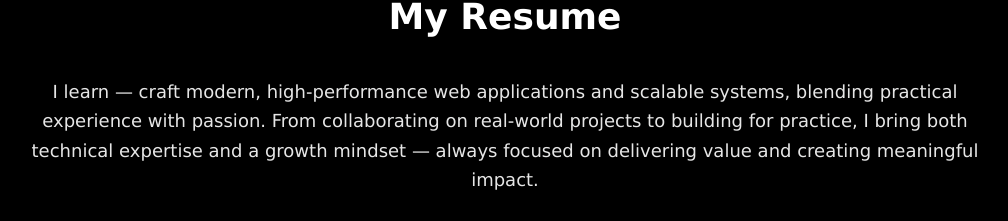
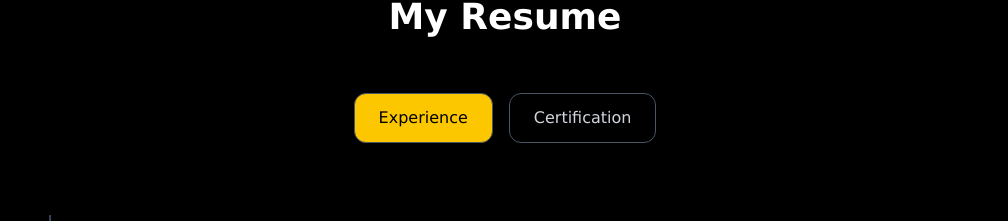
Before and after one commit to genta-bahana-nagari/portfolio-page, a Next.js app: page /resume in a window 1280 px wide. Shown: the part 179-400 px from the top of the page, without its empty margins (135-1143 px from the left). Built offline with nearby package versions, Linux system fonts and the light colour scheme; no server answers.

Commit message:
fix: remove unused text

```diff
--- a/src/components/sections/resume.tsx
+++ b/src/components/sections/resume.tsx
@@ -32,18 +32,6 @@ export function Resume() {
           >
             My Resume
           </motion.h3>
-          <motion.p
-            initial={{ opacity: 0, x: 40 }}
-            whileInView={{ opacity: 1, x: 0 }}
-            transition={{ duration: 0.8, ease: "easeOut", delay: 0.2 }}
-            className="text-sm md:text-base lg:text-lg leading-relaxed text-white/90 mb-8"
-          >
-            I learn — craft modern, high-performance web applications and
-            scalable systems, blending practical experience with passion. From
-            collaborating on real-world projects to building for practice, I
-            bring both technical expertise and a growth mindset — always focused
-            on delivering value and creating meaningful impact.
-          </motion.p>
         </div>
       </div>
 
```
